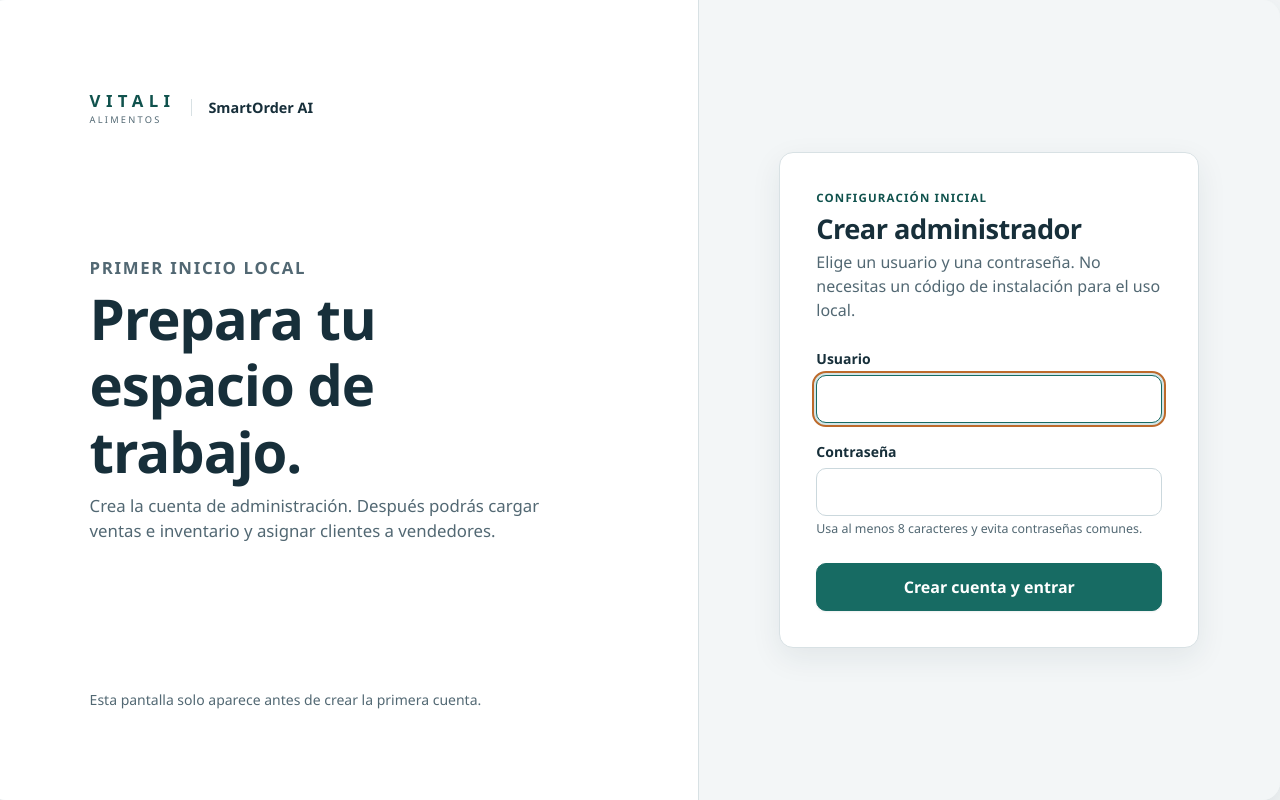
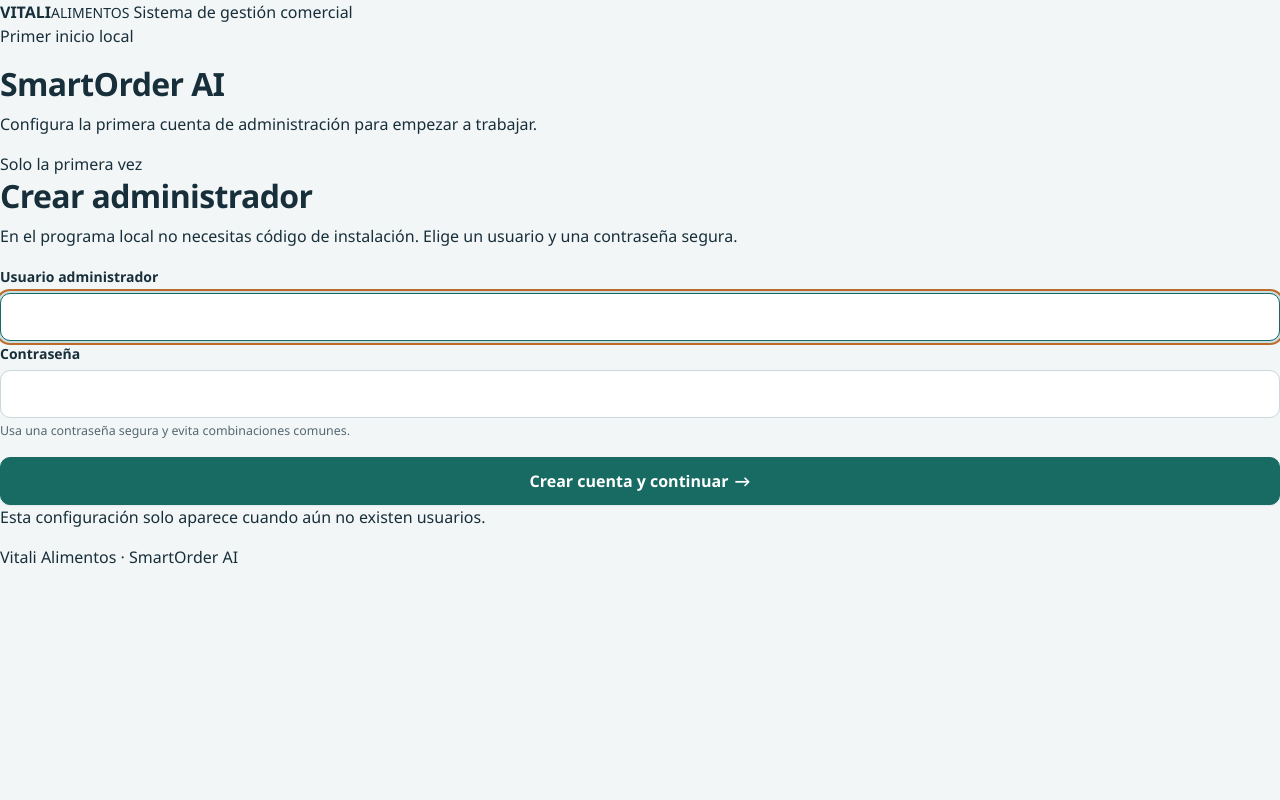
Before and after one commit to HenryBo06/ProyectoSistemaVitali, a Django app: page /configuracion-inicial/ in a window 1280 px wide. Run offline with Django 5.2, Linux system fonts and the light colour scheme; some libraries are stand-ins or nearby versions.

Commit message:
feat(local-ui): centered Vitali sign-in and first-run screens

```diff
--- a/operations/templates/operations/setup.html
+++ b/operations/templates/operations/setup.html
@@ -1,55 +1,49 @@
 {% extends 'operations/base.html' %}
-{% block title %}Crear administrador{% endblock %}
+{% block title %}Configuración inicial{% endblock %}
 {% block anonymous_content %}
-<div class="login-shell">
-  <section class="login-story" aria-label="Acerca de SmartOrder AI">
-    <div class="brand">
-      <span class="brand-wordmark"><strong>VITALI</strong><small>ALIMENTOS</small></span>
-      <span class="brand-product">SmartOrder AI</span>
+<div class="local-auth">
+  <header class="auth-identity" aria-label="Vitali Alimentos">
+    <span class="auth-wordmark"><strong>VITALI</strong><small>ALIMENTOS</small></span>
+    <span class="auth-identity-rule" aria-hidden="true"></span>
+    <span class="auth-identity-label">Sistema de gestión comercial</span>
+  </header>
+
+  <div class="auth-intro">
+    <p class="auth-eyebrow">{% if remote_setup %}Instalación alojada{% else %}Primer inicio local{% endif %}</p>
+    <h1>SmartOrder AI</h1>
+    <p>Configura la primera cuenta de administración para empezar a trabajar.</p>
   </div>
-    <div>
-      <p class="page-eyebrow">{% if remote_setup %}Primer inicio alojado{% else %}Primer inicio local{% endif %}</p>
-      <h1>Prepara tu espacio de trabajo.</h1>
-      <p>Crea la cuenta de administración. Después podrás cargar ventas e inventario y asignar clientes a vendedores.</p>
+
+  <section class="auth-card" aria-labelledby="setup-title">
+    <div class="auth-card-heading">
+      <span class="auth-card-kicker"><span class="auth-status-dot" aria-hidden="true"></span> Solo la primera vez</span>
+      <h2 id="setup-title">Crear administrador</h2>
+      <p>{% if remote_setup %}Introduce el código privado de esta instalación y elige tus credenciales.{% else %}En el programa local no necesitas código de instalación. Elige un usuario y una contraseña segura.{% endif %}</p>
     </div>
-    <small>Esta pantalla solo aparece antes de crear la primera cuenta.</small>
-  </section>
-
-  <section class="login-form-wrap" aria-labelledby="setup-title">
-    <div class="login-card">
-      <p class="page-eyebrow">Configuración inicial</p>
-      <h2 id="setup-title">Crear administrador</h2>
-      <p class="muted mb-4">
-        Elige un usuario y una contraseña.
-        {% if remote_setup %}
-          Introduce también el código privado configurado para esta instalación.
-        {% else %}
-          No necesitas un código de instalación para el uso local.
-        {% endif %}
-      </p>
-      <form method="post" action="{% url 'setup' %}">
+    <form method="post" action="{% url 'setup' %}" class="auth-form">
       {% csrf_token %}
       {% if remote_setup %}
-        <div class="mb-3">
+      <div>
         <label class="form-label" for="setup-code">Código de instalación</label>
         <input class="form-control form-control-lg" id="setup-code" name="setup_code"
                type="password" autocomplete="off" required>
       </div>
       {% endif %}
-        <div class="mb-3">
-          <label class="form-label" for="setup-username">Usuario</label>
+      <div>
+        <label class="form-label" for="setup-username">Usuario administrador</label>
         <input class="form-control form-control-lg" id="setup-username" name="username"
                autocomplete="username" required autofocus>
       </div>
-        <div class="mb-4">
+      <div>
         <label class="form-label" for="setup-password">Contraseña</label>
         <input class="form-control form-control-lg" id="setup-password" name="password"
                type="password" autocomplete="new-password" minlength="8" required>
-          <div class="form-text">Usa al menos 8 caracteres y evita contraseñas comunes.</div>
+        <p class="form-text">Usa una contraseña segura y evita combinaciones comunes.</p>
       </div>
-        <button class="btn btn-primary btn-lg w-100" type="submit">Crear cuenta y entrar</button>
+      <button class="btn btn-primary btn-lg w-100" type="submit">Crear cuenta y continuar <span aria-hidden="true">→</span></button>
     </form>
-    </div>
+    <p class="auth-card-help">Esta configuración solo aparece cuando aún no existen usuarios.</p>
   </section>
+  <footer class="auth-footer">Vitali Alimentos <span aria-hidden="true">·</span> SmartOrder AI</footer>
 </div>
 {% endblock %}
```
Lines whose indentation alone changed are shown as unchanged.
